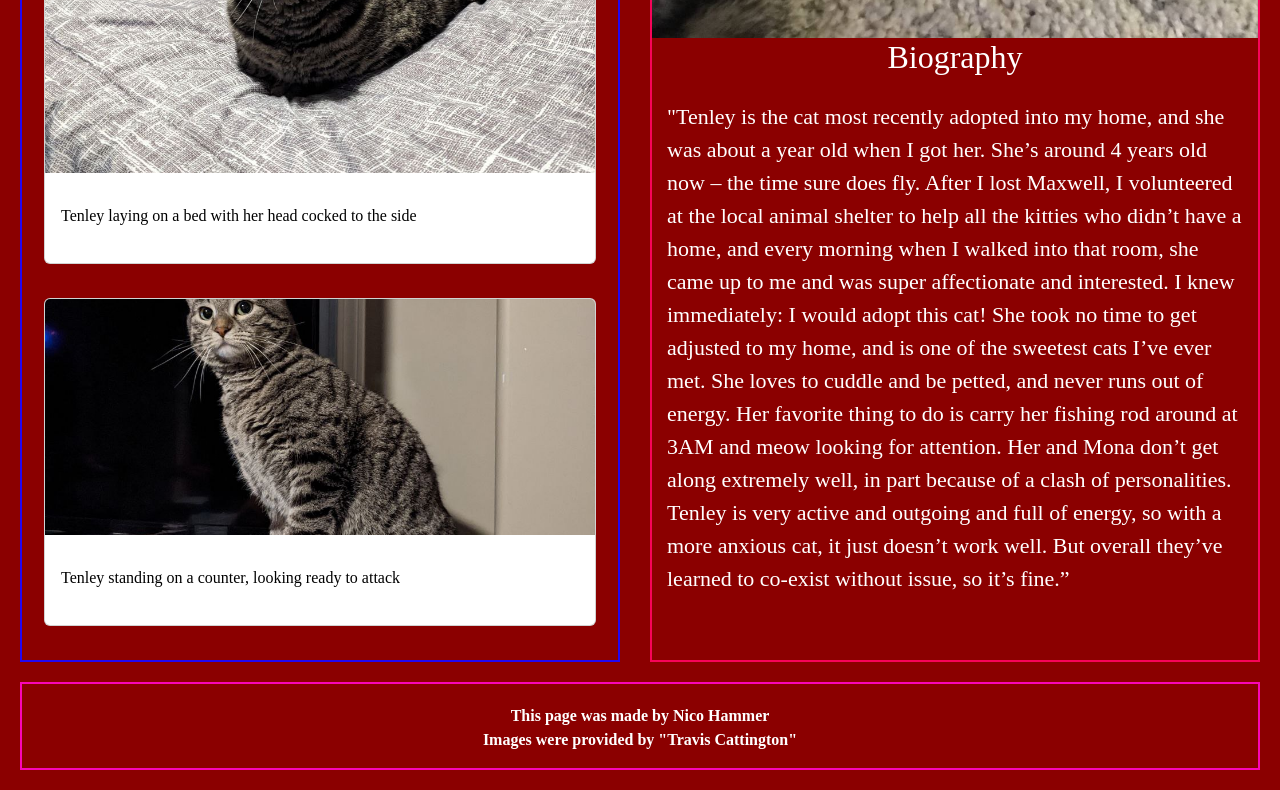
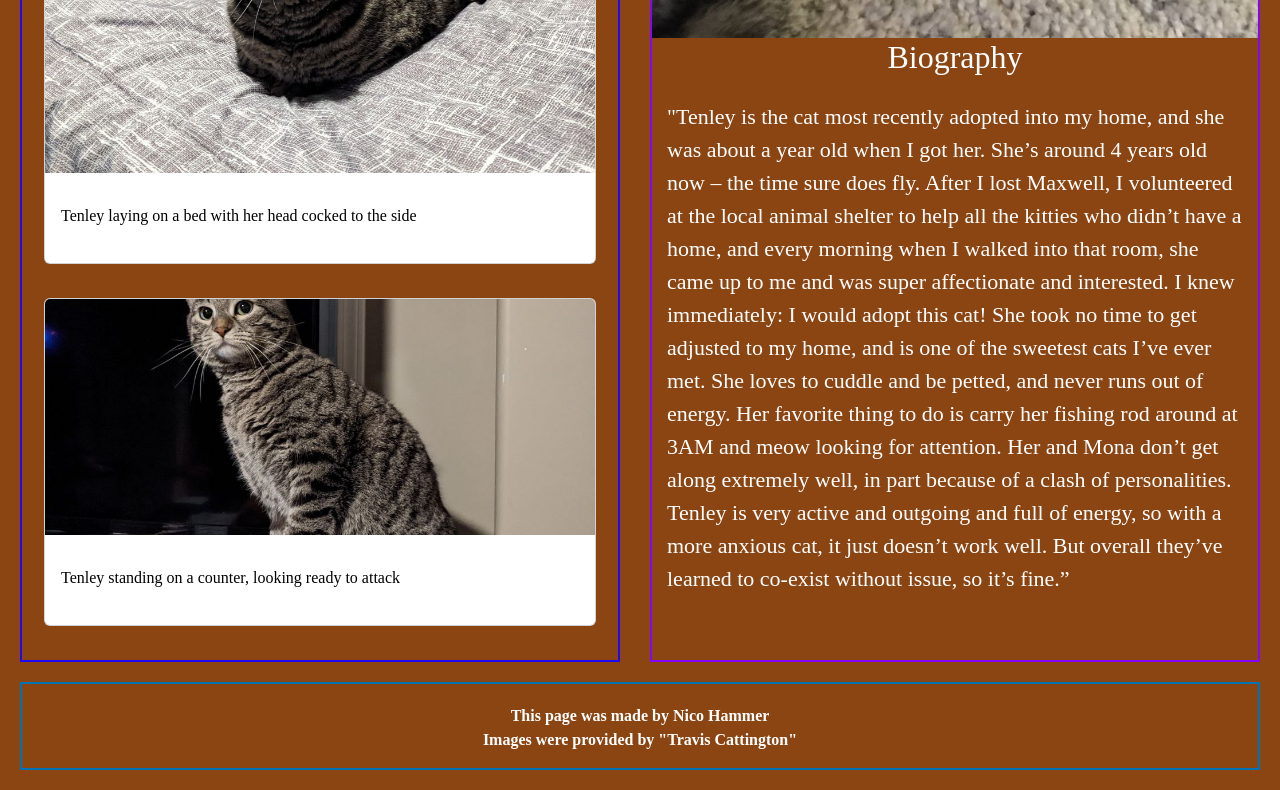
Before and after one commit to Nico-Hammer/Web-Dev-FinalAssignment, a plain HTML site: page NicoPage.html in a window 1280 px wide. Shown: the part 725-1515 px from the top of the page. Drawn offline with nearby package versions, Linux system fonts and the light colour scheme.

Commit message:
using proper colours now

```diff
--- a/Styles/NicoPage.css
+++ b/Styles/NicoPage.css
@@ -13,11 +13,11 @@ body {
     grid-template-columns: 1fr 3fr;
     gap: 20px;
     padding: 20px;
-    background-color: #8B0000 !important;
+    background-color: #8B4513!important;
 }
 header {
     grid-area: header;
-    border: 2px dotted rgb(30, 255, 0);
+    border: 2px dotted white;
 }
 /* making header a flexbox to use the space-between formatting */
 .flex-header {
@@ -102,7 +102,7 @@ aside img {
 /* formatting for the main content area (carousel and biography) */
 .content-container {
     width: 100%;
-    border: 2px solid #f70459;
+    border: 2px solid #8604f7;
     grid-area: main;
 }
 .content-container p {
@@ -125,7 +125,7 @@ aside img {
 }
 footer {
     grid-area: footer;
-    border: 2px solid #f906b8;
+    border: 2px solid #0073b5;
     display: flex;
     justify-content: center;
     align-items: center;
```
